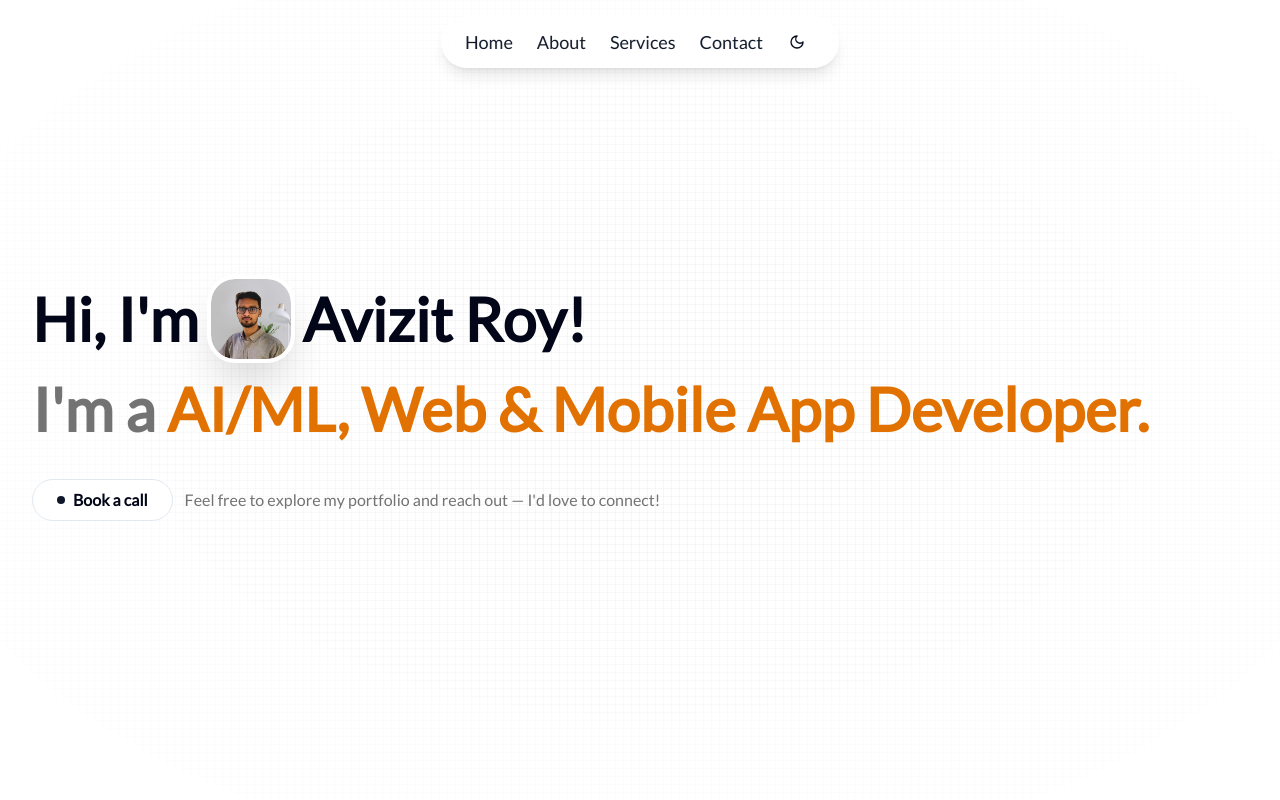
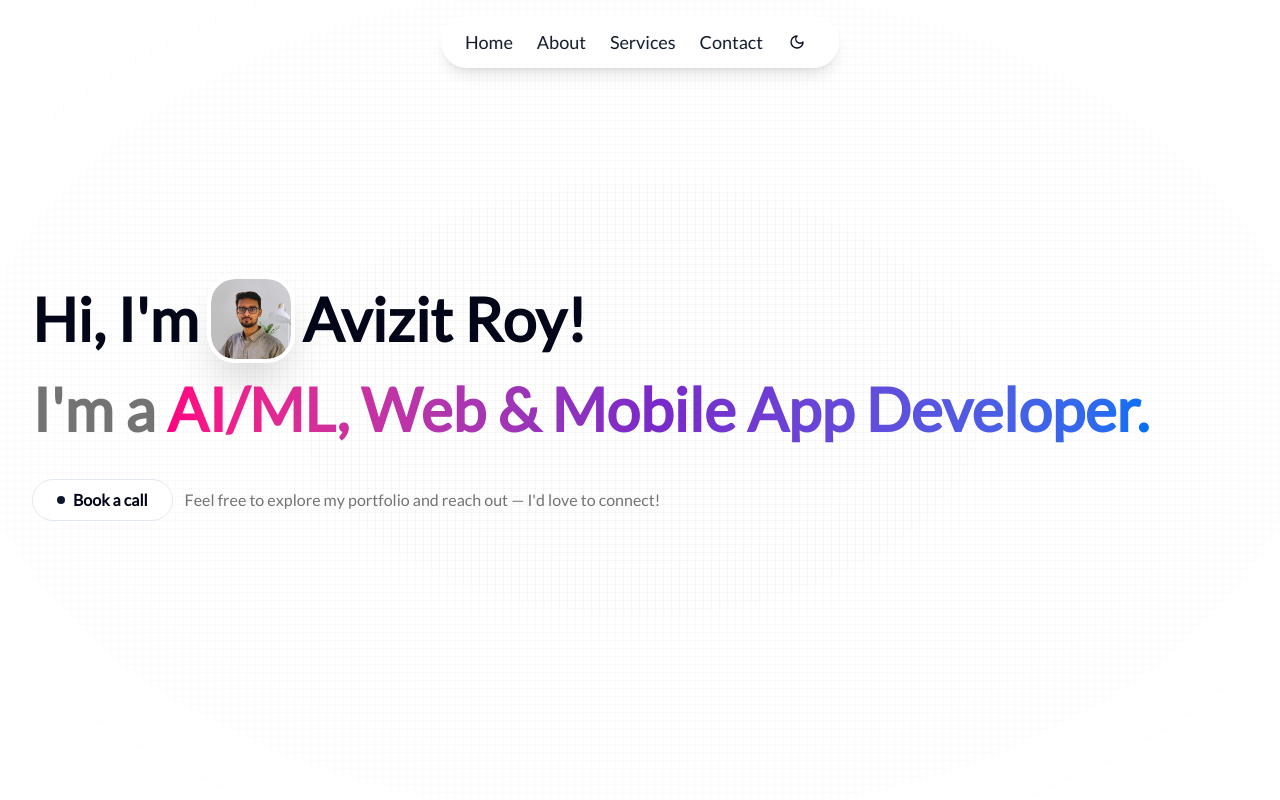
Before and after one commit to avizitRX/avizitrx_website, a Next.js app: page / in a window 1280 px wide. Shown: the top 800 px of the page. Built offline with nearby package versions, Linux system fonts and the light colour scheme.

Commit message:
ui: change hero section text color to gradient

```diff
--- a/components/HeroSection.tsx
+++ b/components/HeroSection.tsx
@@ -42,7 +42,7 @@ const HeroSection = () => {
           <BlurFade delay={0.25 * 2} inView>
             <h1 className="text-center md:text-start pt-5 text-3xl md:text-6xl font-semibold font-stretch-extra-expanded">
               <span className="text-neutral-500">I&apos;m a</span>{" "}
-              <span className="text-amber-600">
+              <span className="bg-gradient-to-r from-[#FF0080] via-[#7928CA] to-[#0070F3] text-transparent bg-clip-text">
                 AI/ML, Web & Mobile App Developer.
               </span>
             </h1>
```
